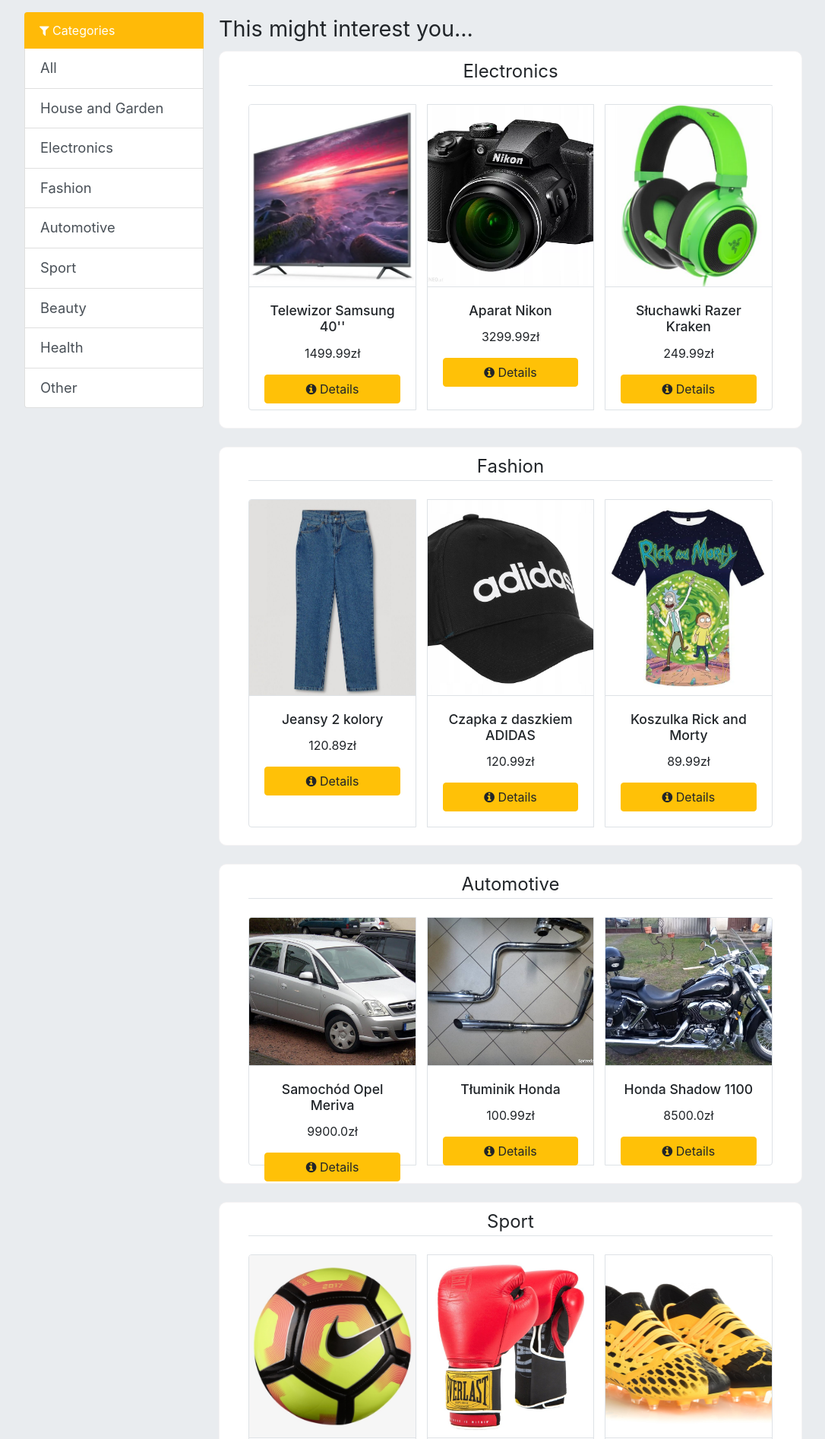
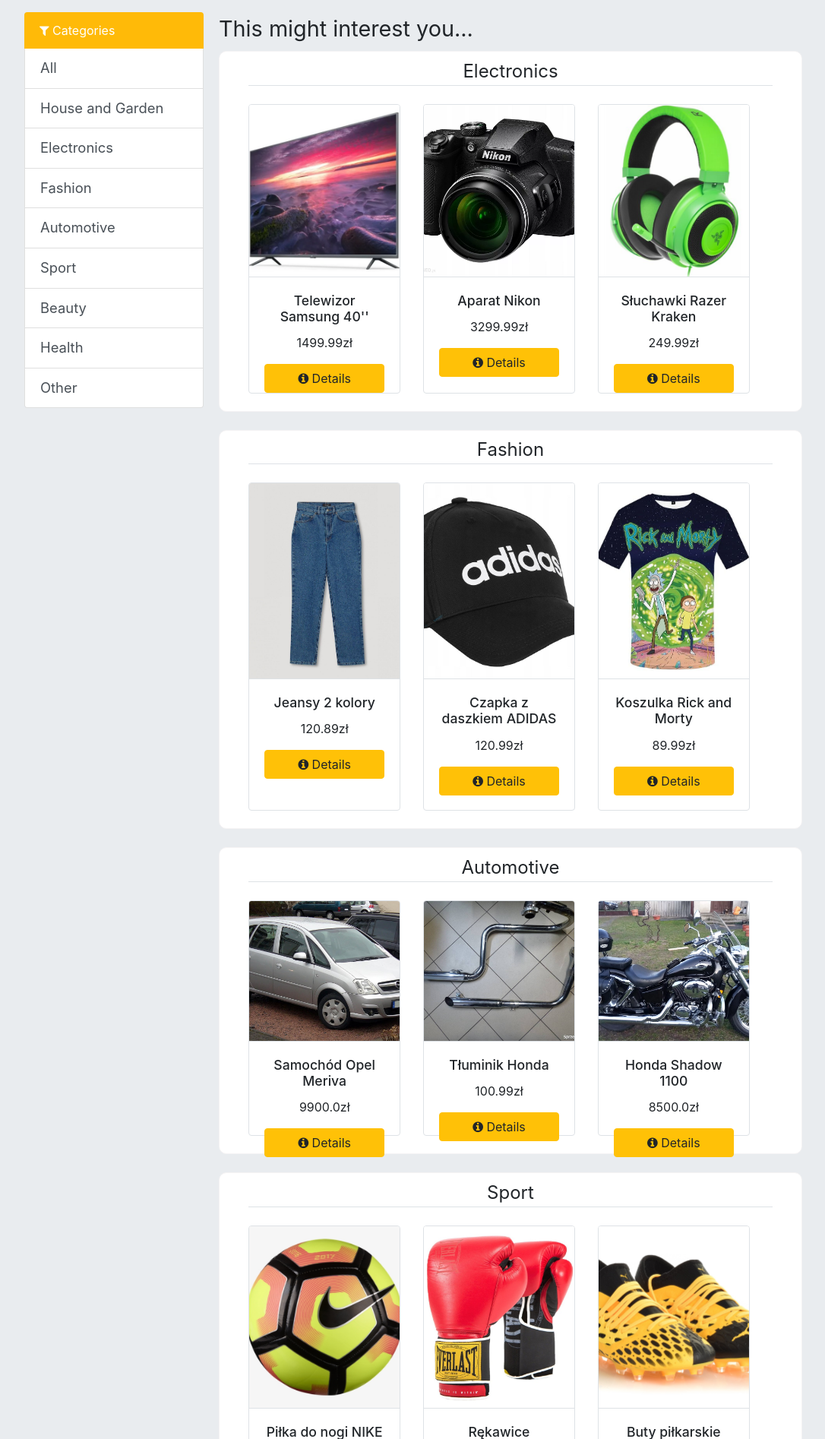
Before and after one commit to Endrju00/shopapp, a Django app: page / in a window 1280 px wide. Shown: the part 56-1950 px from the top of the page at 76% size, without its empty margins (96-1182 px from the left). Run offline with Django 3.2, Linux system fonts and the light colour scheme; data comes from the database, SQL or seed files in the repository; both versions use the stored data as it was after the commit.

Commit message:
Class fixed

```diff
--- a/templates/index.html
+++ b/templates/index.html
@@ -24,7 +24,7 @@
             <div class="option">
               <legend class="border-bottom mb-4 heading">{{category}}</legend>
               <div class="images">
-                <div class="card-group" style="width: 100%;">
+                <div class="card-deck" style="width: 100%;">
 
                   <!-- FIRST ITEM -->
                   <div class="card" id="card-item">
@@ -37,7 +37,7 @@
                   </div>
 
                   <!-- SECOND ITEM -->
-                  <div class="card" id="card-item" style="margin-left:2%; margin-right: 2%;">
+                  <div class="card" id="card-item">
                     <img src="{{ suggestions|lookup:key|index:1|get_attribute:'first_image'|get_attribute:'url' }}" class="card-img-top" alt="Second item">
                     <div class="card-body">
                       <h5 class="card-title" style="font-size: 1.1rem;">{{ suggestions|lookup:key|index:1|get_attribute:'title' }}</h5>
```
Also changed, not shown: db.sqlite3.
